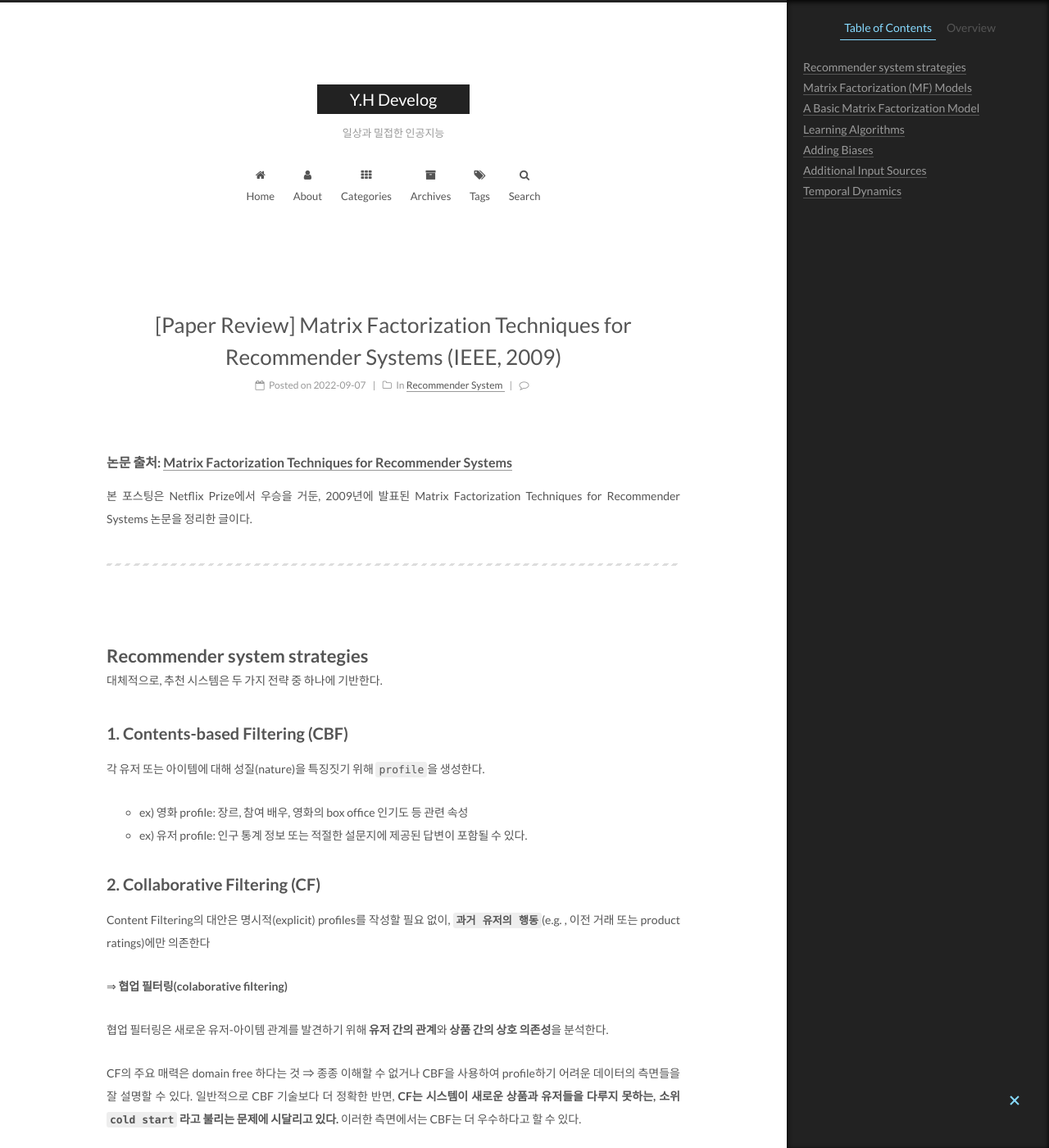
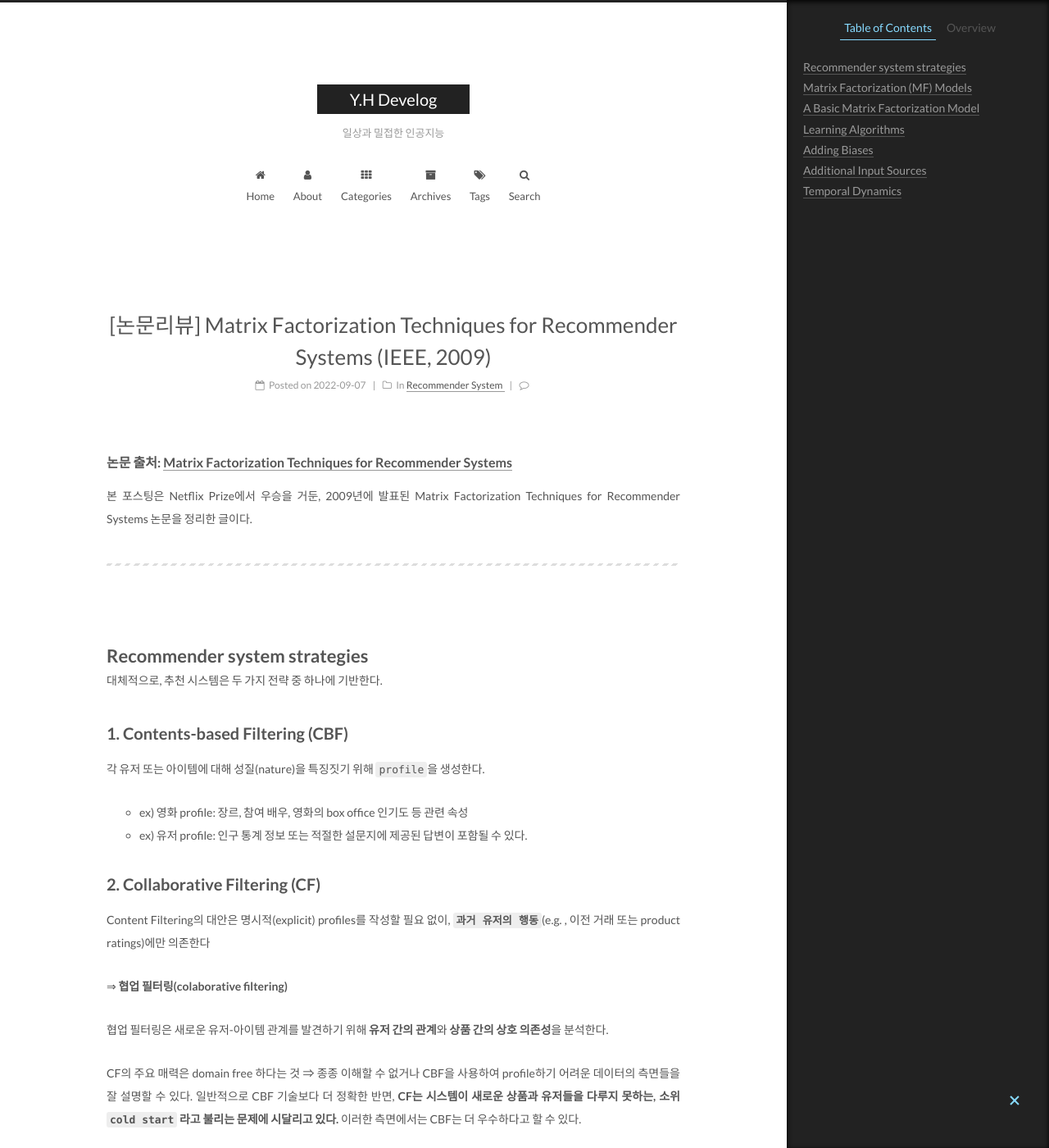
Before and after one commit to hyxxnii/hyxxnii.github.io, a Jekyll site: the page built from _posts/2022-09-07-paper-review-MF.md, in a window 1280 px wide and 1400 px high. Shown: the whole window at 82% size. Built offline with Jekyll 4.4.1, drawn with Linux system fonts in a browser that asks for light colours; formulas are drawn with MathJax 3; comment, search, counter and statistics services are not loaded.

Commit message:
modify contents

```diff
--- a/_posts/2022-09-07-paper-review-MF.md
+++ b/_posts/2022-09-07-paper-review-MF.md
@@ -1,6 +1,6 @@
 ---
 layout: post
-title: "[Paper Review] Matrix Factorization Techniques for Recommender Systems (IEEE, 2009)"
+title: "[논문리뷰] Matrix Factorization Techniques for Recommender Systems (IEEE, 2009)"
 date: 2022-09-07
 categories:
 - Recommender System
```
